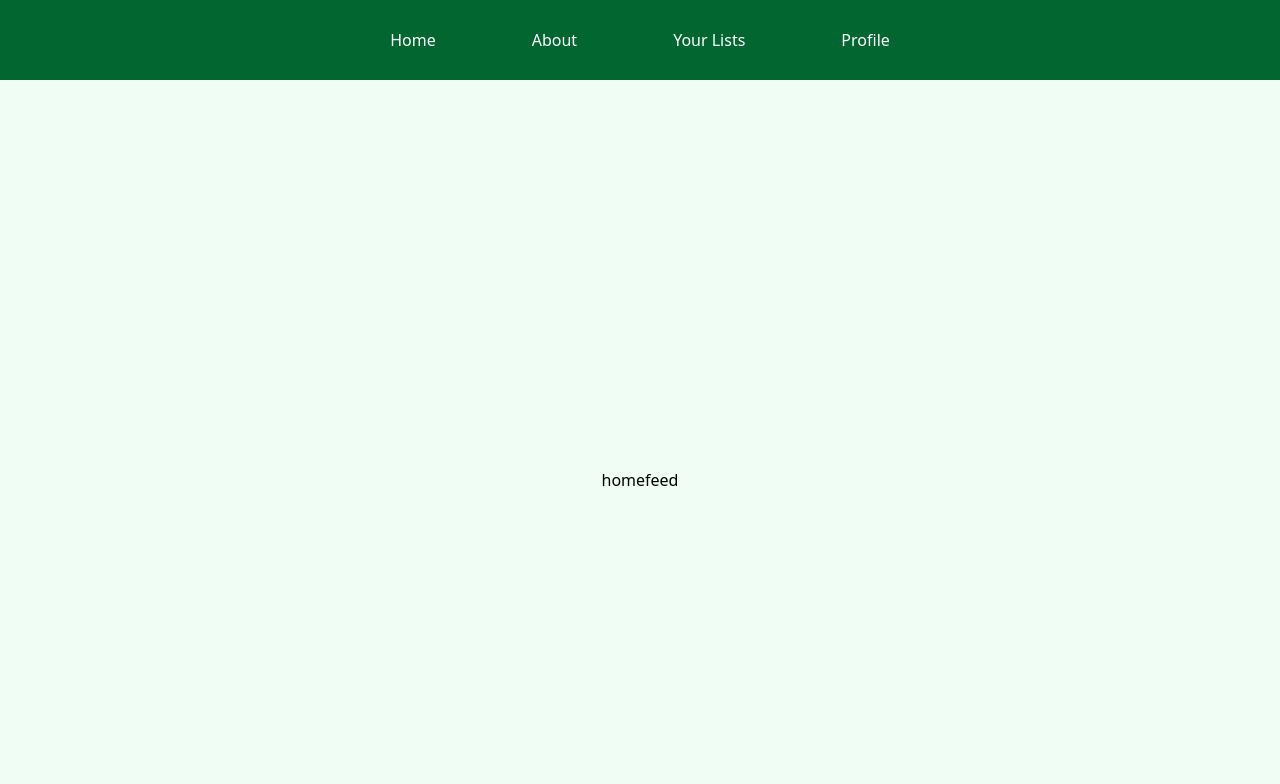
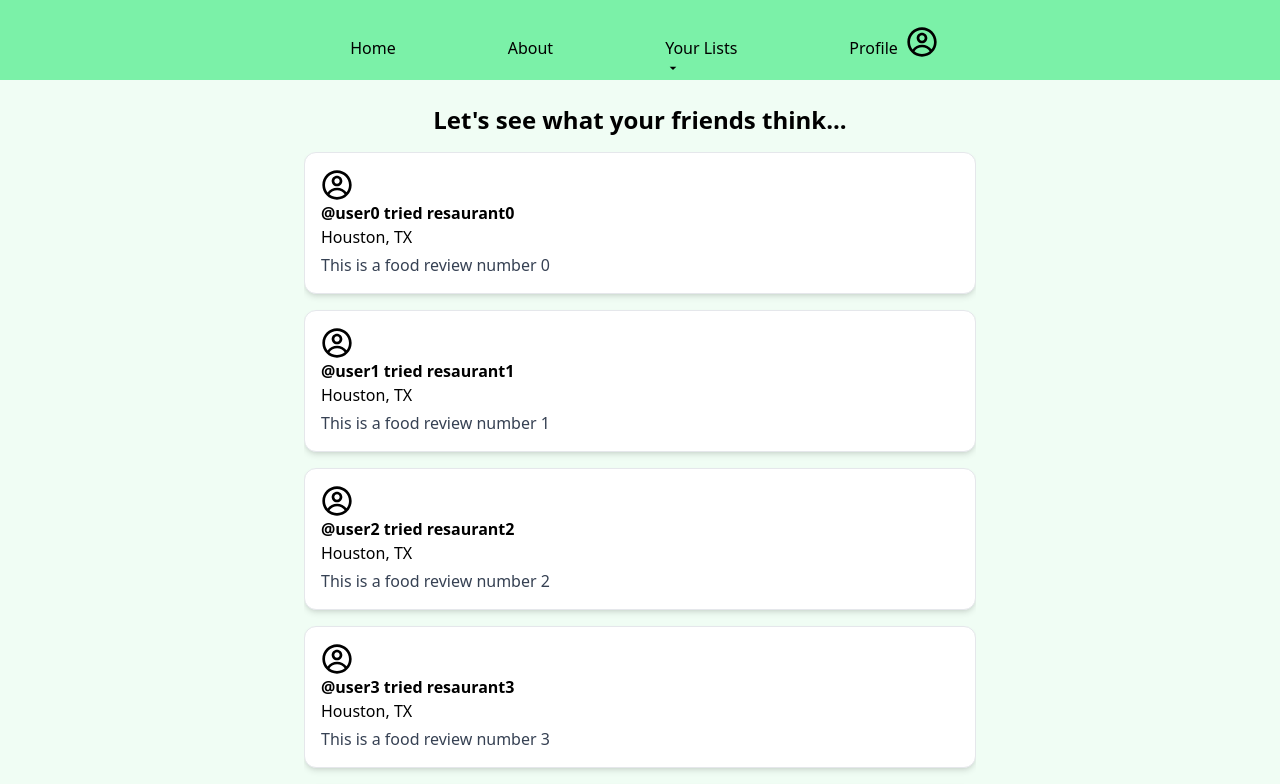
Before and after one commit to Jynxae/MyBeli, a Next.js app in the folder my-beli-app/: page /HomeFeed in a window 1280 px wide. Shown: the top 784 px of the page. Built offline with nearby package versions, Linux system fonts and the light colour scheme.

Commit message:
Adjusted navbar, created profile page

```diff
--- a/my-beli-app/src/app/Components/Footer/page.tsx
+++ b/my-beli-app/src/app/Components/Footer/page.tsx
@@ -4,12 +4,12 @@ import { SiGithub } from "react-icons/si";
 
 const page = () => {
   return (
-    <div className="w-full h-20 bottom-0 bg-green-800">
-      <div className="flex justify-center mt-12">
+    <footer className=" flex justify-center items-center gap-x-24 w-full h-20 bottom-0 bg-green-800 text-white">
+      <Link href="https://github.com/Jynxae/MyBeli" target="_blank">
         <SiGithub size={48} />
-        Created by Reem Alkhalily
-      </div>
-    </div>
+      </Link>
+      Created by Reem Alkhalily
+    </footer>
   );
 };
 
--- a/my-beli-app/src/app/Components/Navbar/page.tsx
+++ b/my-beli-app/src/app/Components/Navbar/page.tsx
@@ -1,21 +1,59 @@
-import React from "react";
+"use client";
+import React, { useState } from "react";
 import Link from "next/link";
+import { MdOutlineArrowDropDown } from "react-icons/md";
+import { CgProfile } from "react-icons/cg";
 
 const page = () => {
+  const [showList, setShowList] = useState(false);
+
+  const toggleList = () => setShowList((prev) => !prev);
   return (
-    <div className="w-full h-20 top-0 bg-green-800 sticky">
+    <div className="w-full h-20 top-0 bg-green-300 sticky relative">
       <div className="container mx-auto">
         <div className="flex justify-center items-center">
-          <ul className="flex gap-x-24 text-white mt-7">
+          <ul className="flex gap-x-24 text-black mt-7">
             <li>
-              <Link href="/HomeFeed">Home</Link>
+              <Link href="/HomeFeed">
+                <button className="hover:bg-green-100 px-2 py-2 rounded-md transition">
+                  Home
+                </button>
+              </Link>
             </li>
-            <li>About</li>
-            <li>Your Lists</li>
+            <Link href="/Getting-Started">
+              <button className="hover:bg-green-100 px-2 py-2 rounded-md transition">
+                <li>About</li>
+              </button>
+            </Link>
+            <li className="relative">
+              <button
+                onClick={toggleList}
+                className="hover:bg-green-100 px-2 py-2 rounded-md transition"
+              >
+                Your Lists <MdOutlineArrowDropDown />
+              </button>
+              {showList && (
+                <ul className="absolute top-full mt-2 bg-white border rounded-md shadow-md p-2 space-y-2 text-sm z-10">
+                  <li>
+                    <Link href="/Lists/Been">Been</Link>
+                  </li>
+                  <li>
+                    <Link href="/Lists/ToTry">To Try</Link>
+                  </li>
+                </ul>
+              )}
+            </li>
             <li>
-              <Link href="\Sign-In">Profile</Link>
+              <Link href="\Profile">
+                <button className="hover:bg-green-100 px-2 py-2 rounded-md transition">
+                  Profile
+                </button>
+              </Link>
             </li>
           </ul>
+          <div className="Absolute left-0">
+            <CgProfile size={32} />
+          </div>
         </div>
       </div>
     </div>
--- a/my-beli-app/src/app/HomeFeed/page.tsx
+++ b/my-beli-app/src/app/HomeFeed/page.tsx
@@ -1,12 +1,40 @@
 "use client";
 import React from "react";
-import { IoIosArrowBack } from "react-icons/io";
+import { CgProfile } from "react-icons/cg";
 import Link from "next/link";
 
 const page = () => {
+  // Sample feed data
+  const posts = Array.from({ length: 20 }, (_, i) => ({
+    id: i,
+    username: `user${i}`,
+    restaurant: `resaurant${i}`,
+    location: "Houston, TX",
+    content: `This is a food review number ${i}`,
+  }));
+
   return (
-    <main className="min-h-screen bg-green-50 flex flex-col items-center justify-center text-center px-6">
-      <h1>homefeed</h1>
+    <main className="min-h-screen bg-green-50 flex flex-col items-center px-4 py-6">
+      <h1 className="text-2xl font-bold mb-4">
+        Let's see what your friends think...
+      </h1>
+
+      {/* Scrollable Feed Container */}
+      <div className="w-full max-w-2xl flex-grow overflow-y-auto space-y-4">
+        {posts.map((post) => (
+          <div
+            key={post.id}
+            className="bg-white p-4 rounded-xl shadow-md border border-gray-200"
+          >
+            <CgProfile size={32} />
+            <h2 className="font-semibold">
+              @{post.username} tried {post.restaurant}
+            </h2>
+            <h4>{post.location}</h4>
+            <p className="text-gray-700 mt-1">{post.content}</p>
+          </div>
+        ))}
+      </div>
     </main>
   );
 };
--- /dev/null
+++ b/my-beli-app/src/app/Profile/page.tsx
@@ -0,0 +1,16 @@
+"use client";
+import React from "react";
+import { CgProfile } from "react-icons/cg";
+
+const page = () => {
+  return (
+    <main className="min-h-screen bg-green-50 flex flex-col px-4 py-6 relative">
+      <div className="absolute left-72 top-24">
+        <CgProfile size={200} />
+      </div>
+      <div>Follower Following</div>
+    </main>
+  );
+};
+
+export default page;
--- a/my-beli-app/src/app/Sign-In/page.tsx
+++ b/my-beli-app/src/app/Sign-In/page.tsx
@@ -67,9 +67,6 @@ const page = () => {
         </div>
         <div className="flex-1 bg-green-200"> cover img here laterz</div>
       </div>
-
-      <div className="absolute top-10 left-10 w-24 h-24 bg-green-200 rounded-full opacity-30"></div>
-      <div className="absolute bottom-10 right-10 w-32 h-32 bg-green-300 rounded-full opacity-20"></div>
     </main>
   );
 };
```
